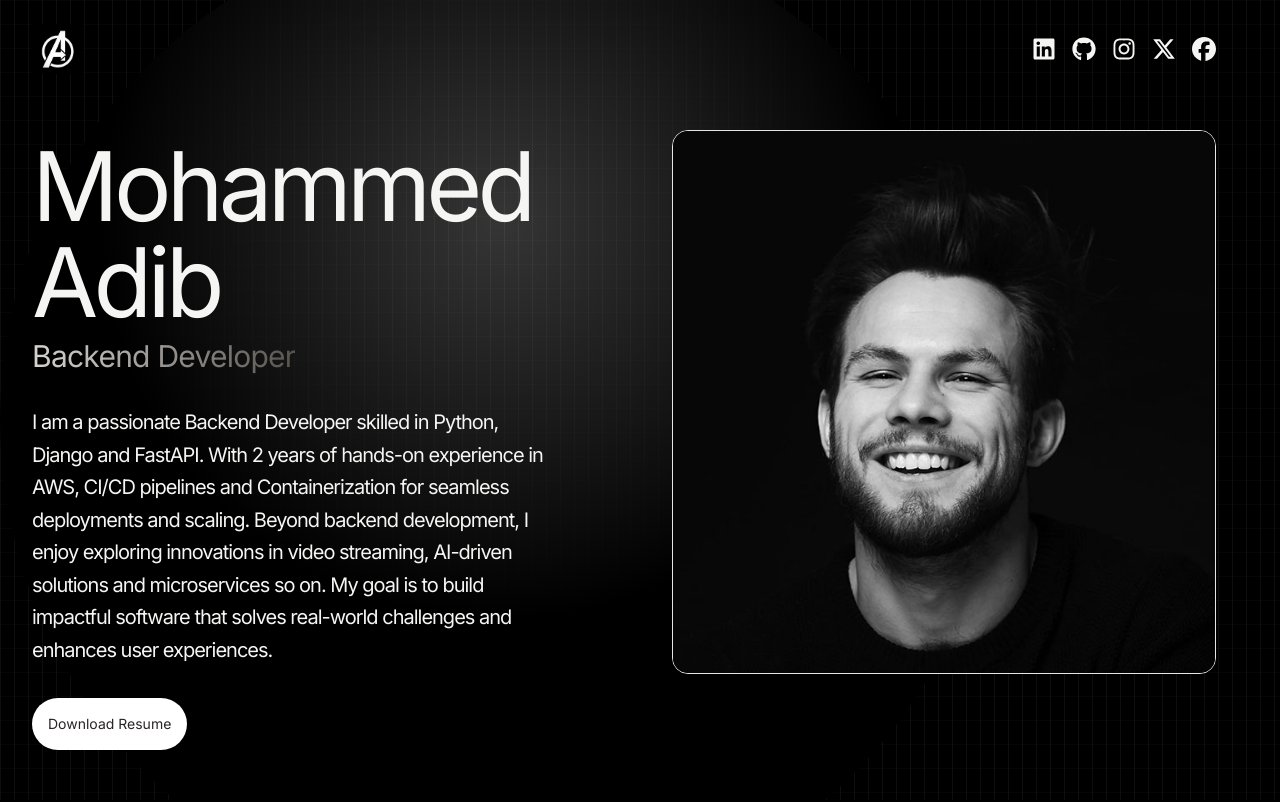
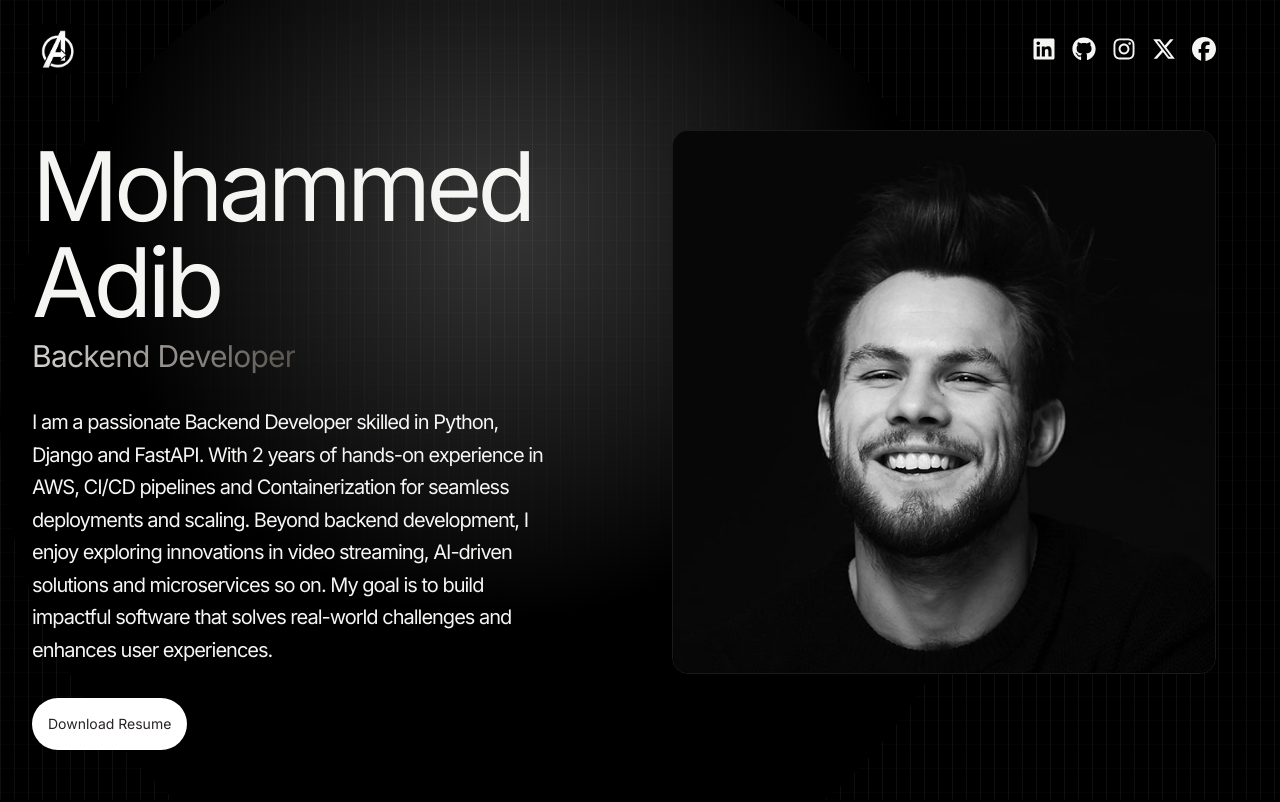
Before and after one commit to adib-the-noob/adibs-portfolio, a React (Vite) app: page / in a window 1280 px wide. Shown: the top 802 px of the page. Built offline with nearby package versions, Linux system fonts and the light colour scheme.

Commit message:
image border changed

```diff
--- a/src/components/Hero.jsx
+++ b/src/components/Hero.jsx
@@ -9,7 +9,7 @@ const Hero = () => {
                 {/* picture section */}
                 <div className='w-full lg:w-1/2'>
                     <div className='flex justify-center lg:p-8'>
-                        <img src={profilePic} alt="Mohammed Adib" className='border border-stone-200 rounded-2xl' />
+                        <img src={profilePic} alt="Mohammed Adib" className='border border-stone-900 rounded-2xl' />
                     </div>
                 </div>
 
```
